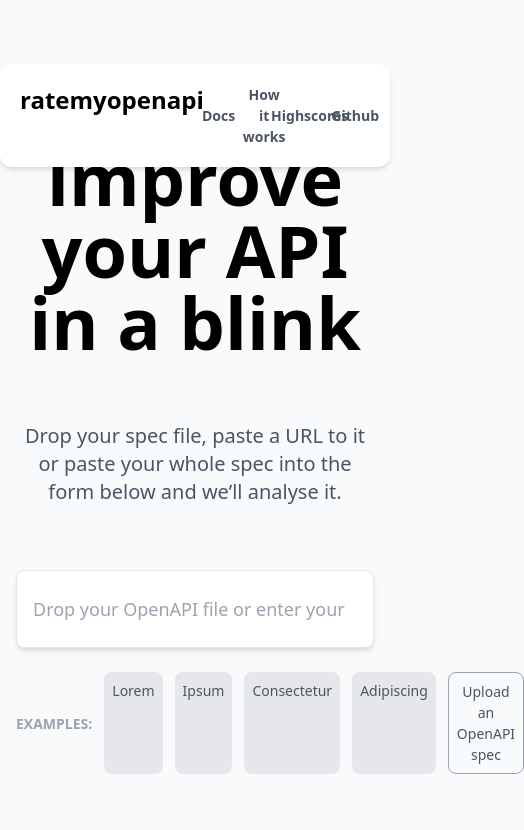
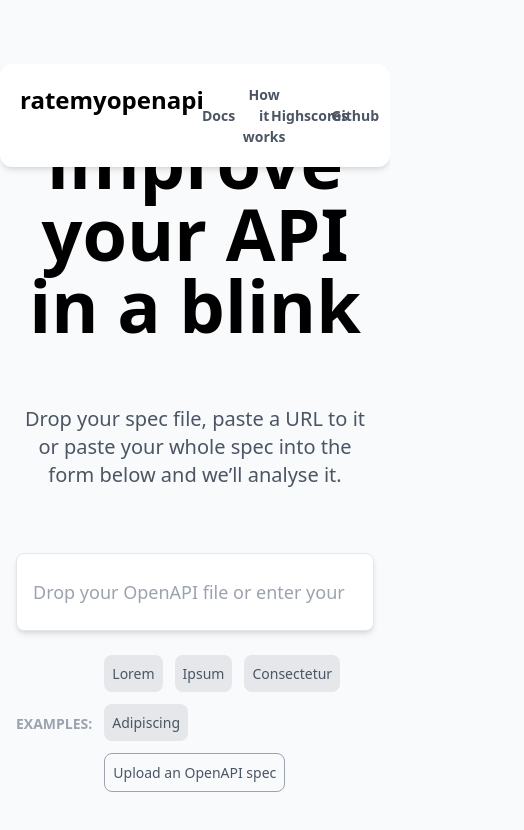
Before and after one commit to zuplo/rate-my-openapi, a Next.js app in the folder apps/web/: page / in a window 390 px wide. Shown: the top 830 px of the page, 524 px wide, since content can reach past the window. Built offline with nearby package versions, Linux system fonts and the light colour scheme.

Commit message:
Updates a few styles for mobile viewports, remove unused code (#58)

```diff
--- a/apps/web/src/app/globals.css
+++ b/apps/web/src/app/globals.css
@@ -9,12 +9,13 @@
   @apply px-4;
 }
 
-button {
-  @apply block;
-  @apply rounded;
-  @apply border;
-  @apply border-gray-400;
-  @apply bg-gray-300;
-  @apply px-6;
-  @apply py-3;
+button.icon-button {
+  @apply flex;
+  @apply h-[44px];
+  @apply w-[44px];
+  @apply items-center;
+  @apply justify-center;
+  @apply rounded-lg;
+  @apply border-none;
+  @apply p-0;
 }
--- a/apps/web/src/app/layout.tsx
+++ b/apps/web/src/app/layout.tsx
@@ -1,31 +1,20 @@
 import { Analytics } from "@vercel/analytics/react";
 
 import "./globals.css";
+import Header from "@/components/Header";
 
 export const metadata = {
   title: "Rate My OpenAPI",
 };
 
-const RootLayout = ({ children }: { children: React.ReactNode }) => {
-  return (
+const RootLayout = ({ children }: { children: React.ReactNode }) => (
   <html lang="en" className="h-full">
     <body className="container relative mx-auto h-full bg-[#F8FAFC] text-base">
-        <header className="absolute top-16 flex justify-between rounded-xl bg-white p-5 shadow-md">
-          <div>
-            <h1 className=" text-2xl font-bold">ratemyopenapi</h1>
-          </div>
-          <ul className="grid grid-cols-4 gap-4 text-center font-bold text-gray-600">
-            <li className="flex items-center justify-center">Docs</li>
-            <li className="flex items-center justify-center">How it works</li>
-            <li className="flex items-center justify-center">Highscores</li>
-            <li className="flex items-center justify-center">Github</li>
-          </ul>
-        </header>
+      <Header />
       {children}
       <Analytics />
     </body>
   </html>
 );
-};
 
 export default RootLayout;
--- a/apps/web/src/app/report/[id]/page.tsx
+++ b/apps/web/src/app/report/[id]/page.tsx
@@ -18,13 +18,13 @@
 
   return (
     <>
-      <p className="mx-auto mb-16 mt-32 max-w-xl text-center text-7xl">
+      <p className="mx-auto mb-16 mt-32 max-w-xl text-center text-4xl md:text-7xl">
         Lorem ipsum dolor! Consectetur adipiscing elit!
       </p>
 
-      <div className="mx-auto mb-10 flex max-w-3xl items-center justify-between rounded-lg bg-white p-10 shadow-md">
-        <div className="pr-10">
-          <h1 className=" text-2xl">
+      <div className="mx-auto mb-10 flex max-w-3xl flex-col items-center justify-between rounded-lg bg-white p-10 shadow-md md:flex-row">
+        <div className="order-2 pr-10 md:order-1">
+          <h1 className="text-2xl">
             {apiFile.title} Version {apiFile.version}
           </h1>
           <a
@@ -41,7 +41,9 @@
             ##th percentile - Your rank ##th out of #### OpenAPI docs rated.
           </p>
         </div>
-        <ScoreMeter score={report.score} />
+        <div className="relative order-1 mb-6 md:order-2 md:mb-0">
+          <ScoreMeter score={report.score} />
+        </div>
       </div>
 
       <h2 className="mb-10 text-center text-4xl">Your rating in details</h2>
--- a/apps/web/src/components/AnalyzingText/index.tsx
+++ b/apps/web/src/components/AnalyzingText/index.tsx
@@ -1,7 +1,3 @@
-"use client";
-
-import { useUploadContext } from "@/contexts/UploadContext";
-import classNames from "classnames";
 import StepContainer from "../StepContainer";
 
 const AnalyzingText = () => (
--- a/apps/web/src/components/DetailedScoreSection/index.tsx
+++ b/apps/web/src/components/DetailedScoreSection/index.tsx
@@ -39,8 +39,8 @@
   const titleSlug = title.toLowerCase().replace(" ", "-");
 
   return (
-    <div className="text-red mb-10 flex rounded-lg bg-white py-10 pr-5 shadow-md">
-      <div className="flex basis-1/4 flex-col items-center justify-center">
+    <div className="mb-10 flex flex-col overflow-hidden break-words	 rounded-lg bg-white p-8 shadow-md md:flex-row md:p-10 md:pl-0">
+      <div className="mb-6 flex basis-1/4 flex-col items-center justify-center md:mb-0">
         <h3 className={`mb-6 font-bold uppercase ${scoreTextColor}`}>
           {title}
         </h3>
--- a/apps/web/src/components/EmailInput/index.tsx
+++ b/apps/web/src/components/EmailInput/index.tsx
@@ -1,14 +1,14 @@
 "use client";
 
-import { useUploadContext } from "@/contexts/UploadContext";
-import classNames from "classnames";
 import { FormEvent, useRef, useState } from "react";
 import { ChevronRightIcon } from "@heroicons/react/24/outline";
-import StepContainer from "../StepContainer";
+
+import { useUploadContext } from "@/contexts/UploadContext";
+
+import StepContainer from "@/components/StepContainer";
 
 const EmailInput = () => {
-  const { step, setNextStep, setIsLoading, file, isLoading } =
-    useUploadContext();
+  const { setNextStep, setIsLoading, file } = useUploadContext();
 
   const [error, setError] = useState<string>();
   const emailInputRef = useRef<HTMLInputElement>(null);
@@ -61,14 +61,12 @@
             placeholder="Enter email here"
             className="w-full border-none bg-transparent pr-3 text-lg outline-none"
           />
-          <button
-            type="submit"
-            className="flex h-[44px] w-[44px] shrink-0 items-center justify-center rounded-lg border-none bg-gray-900 p-0"
-          >
+          <button type="submit" className="icon-button bg-gray-900">
             <ChevronRightIcon height={24} width={24} className="text-white" />
           </button>
         </div>
       </form>
+      <p className="mt-2 h-[16px] text-left text-sm text-red-600">{error}</p>
     </StepContainer>
   );
 };
--- /dev/null
+++ b/apps/web/src/components/Header/index.tsx
@@ -0,0 +1,38 @@
+const LINKS = [
+  {
+    title: "Docs",
+    href: "",
+  },
+  {
+    title: "How it works",
+    href: "",
+  },
+  {
+    title: "Highscores",
+    href: "",
+  },
+  {
+    title: "Github",
+    href: "",
+  },
+];
+
+const Header = () => (
+  <header className="absolute top-16 flex justify-between rounded-xl bg-white p-5 shadow-md">
+    <div>
+      <h1 className=" text-2xl font-bold">ratemyopenapi</h1>
+    </div>
+    <ul className="grid grid-cols-4 gap-4 text-center font-bold text-gray-600">
+      {LINKS.map((link, i) => (
+        <li
+          key={`${link.title}-${i}`}
+          className="flex items-center justify-center"
+        >
+          {link.title}
+        </li>
+      ))}
+    </ul>
+  </header>
+);
+
+export default Header;
--- a/apps/web/src/components/PercentageBar/index.tsx
+++ /dev/null
@@ -1,45 +0,0 @@
-"use client";
-
-import classNames from "classnames";
-
-const PercentageBar = ({
-  percentage,
-  colorClass,
-  id,
-}: {
-  percentage: number;
-  colorClass: string;
-  id: string;
-}) => (
-  <>
-    <div className="mb-3 rounded-sm bg-gray-200 p-1">
-      <div
-        className={classNames(
-          "h-5 rounded-sm duration-300 ease-linear",
-          `animate-percentage-${id}`,
-          colorClass
-        )}
-      />
-    </div>
-    <style jsx>{`
-      .animate-percentage-${id} {
-        transition-property: width, background;
-        animation: percentage-${id} 4s;
-        width: ${percentage}%;
-      }
-
-      @keyframes percentage-${id} {
-        0% {
-          width: 0%;
-          background-color: ${colorClass};
-        }
-        100% {
-          width: ${percentage}%;
-          background-color: ${colorClass};
-        }
-      }
-    `}</style>
-  </>
-);
-
-export default PercentageBar;
--- a/apps/web/src/components/StepContainer/index.tsx
+++ b/apps/web/src/components/StepContainer/index.tsx
@@ -1,3 +1,5 @@
+"use client";
+
 import { useUploadContext } from "@/contexts/UploadContext";
 import classNames from "classnames";
 import { ReactNode } from "react";
--- a/apps/web/src/components/UploadInterface/index.tsx
+++ b/apps/web/src/components/UploadInterface/index.tsx
@@ -12,6 +12,26 @@
   useState,
 } from "react";
 import StepContainer from "../StepContainer";
+import Link from "next/link";
+
+const EXAMPLES = [
+  {
+    title: "Lorem",
+    slug: "lorem",
+  },
+  {
+    title: "Ipsum",
+    slug: "ipsum",
+  },
+  {
+    title: "Consectetur",
+    slug: "consectetur",
+  },
+  {
+    title: "Adipiscing",
+    slug: "adipiscing",
+  },
+];
 
 const UploadInterface = () => {
   const { setNextStep, setFile, file } = useUploadContext();
@@ -182,17 +202,11 @@
         <div className="flex h-[44px]">
           {showButtons && (
             <>
-              <button
-                className="mr-2 flex h-[44px] w-[44px] shrink-0 items-center justify-center rounded-lg border-none bg-gray-300 p-0 text-white"
-                onClick={onClear}
-              >
+              <button className="icon-button bg-gray-300" onClick={onClear}>
                 <XMarkIcon height={24} width={24} className="text-white" />
               </button>
 
-              <button
-                type="submit"
-                className="flex h-[44px] w-[44px] shrink-0 items-center justify-center rounded-lg border-none bg-gray-900 p-0"
-              >
+              <button type="submit" className="icon-button bg-gray-900">
                 <ChevronRightIcon
                   height={24}
                   width={24}
@@ -216,25 +230,25 @@
       <p className="mt-2 h-[16px] text-left text-sm text-red-600">{error}</p>
       <div className="flex items-center">
         <p className="mr-3 font-bold uppercase text-gray-400">Examples:</p>
-        <ul className="flex gap-3">
-          <li className="rounded-lg bg-gray-200 p-2 font-medium text-gray-600">
-            Lorem
+        <ul className="flex flex-wrap items-center gap-3">
+          {EXAMPLES.map((example) => (
+            <li key={example.slug}>
+              <Link
+                className="block rounded-lg bg-gray-200 p-2 font-medium text-gray-600 transition-colors hover:bg-gray-900 hover:text-white"
+                href={`/report/${example.slug}`}
+              >
+                {example.title}
+              </Link>
+            </li>
+          ))}
+          <li>
+            <button
+              onClick={onLocalFileUploadClick}
+              className="rounded-lg border border-gray-400 bg-transparent p-2 font-medium text-gray-600 transition-colors hover:border-gray-900 hover:bg-gray-900 hover:text-white"
+            >
+              Upload an OpenAPI spec
+            </button>
           </li>
-          <li className="rounded-lg bg-gray-200 p-2 font-medium text-gray-600">
-            Ipsum
-          </li>
-          <li className="rounded-lg bg-gray-200 p-2 font-medium text-gray-600">
-            Consectetur
-          </li>
-          <li className="rounded-lg bg-gray-200 p-2 font-medium text-gray-600">
-            Adipiscing
-          </li>
-          <button
-            onClick={onLocalFileUploadClick}
-            className="rounded-lg border border-gray-400 bg-transparent p-2 font-medium text-gray-600"
-          >
-            Upload an OpenAPI spec
-          </button>
         </ul>
       </div>
     </StepContainer>
```
Lines whose indentation alone changed are shown as unchanged.
